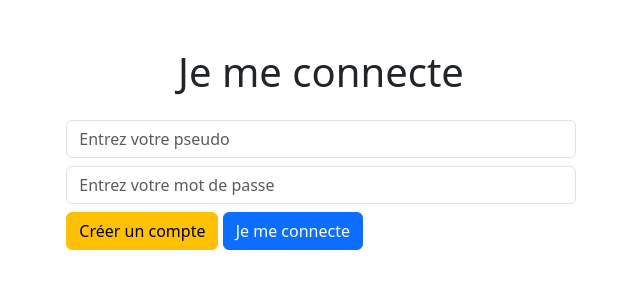
After one commit to maxime-huds/musee-mauroide, a PHP site: page /login/login.php in a window 1280 px wide. The commit adds this page. Shown: the top 300 px of the page, without its empty margins (319-959 px from the left). Run offline with PHP 8.4, Linux system fonts and the light colour scheme.

Commit message:
ajout login

```diff
--- a/cesar.html
+++ b/cesar.html
@@ -17,7 +17,7 @@
         <div class="collapse navbar-collapse" id="navbarNav">
             <ul class="navbar-nav">
                 <li class="nav-item">
-                    <a class="nav-link" href="index.html">Home</a>
+                    <a class="nav-link" href="index.php">Home</a>
                 </li>
                 <li class="nav-item">
                     <a class="nav-link" href="#">Finance</a>
--- a/index.php
+++ b/index.php
@@ -34,6 +34,7 @@
     </header>
     <!-- header -->
 
+    <!--  -->
 
     <!-- Bootstrap Carousel (Slider) with Automatic Slide -->
     <div id="newsCarousel" class="carousel slide" data-ride="carousel" style="max-width: 600px; margin: 0 auto;">
--- a/iut.html
+++ b/iut.html
@@ -17,12 +17,12 @@
         <div class="collapse navbar-collapse" id="navbarNav">
             <ul class="navbar-nav">
                 <li class="nav-item">
-                    <a class="nav-link" href="index.html">Home</a>
+                    <a class="nav-link" href="index.php">Home</a>
                 </li>
                 <li class="nav-item">
                     <a class="nav-link" href="#">Space</a>
                 </li>
-                <li class "nav-item">
+                <li class="nav-item">
                     <a class="nav-link" href="#">Discoveries</a>
                 </li>
                 <li class="nav-item">
--- /dev/null
+++ b/login/login.php
@@ -0,0 +1,44 @@
+<!doctype html>
+<html lang="fr">
+  <head>
+    <meta charset="utf-8">
+    <meta name="viewport" content="width=device-width, initial-scale=1">
+    <title>Bootstrap demo</title>
+    <link rel="stylesheet" href="style.css">
+    <link href="https://cdn.jsdelivr.net/npm/bootstrap@5.3.0-alpha3/dist/css/bootstrap.min.css" rel="stylesheet" integrity="sha384-KK94CHFLLe+nY2dmCWGMq91rCGa5gtU4mk92HdvYe+M/SXH301p5ILy+dN9+nJOZ" crossorigin="anonymous">
+
+  </head>
+
+  <body>
+    <div id="form" class="container-fluid">
+      <div class="row pt-5">
+        <form action="loginUser.php" class="col-md-5 mx-auto" method="post">
+          <h1 class="text-center mb-4">Je me connecte</h1>
+
+          <?php if(isset($_GET["message"])) : ?>
+            <?php
+              $classMessage = isset($_GET["type"]) && $_GET["type"] === "success" ? "alert-success" : "alert-warning";
+            ?>
+            <div class="alert <?= $classMessage ?> alert-dismissible fade show" role="alert">
+              <?=$_GET["message"];?>
+              <button type="button" class="btn-close" data-bs-dismiss="alert" aria-label="Close"></button>
+            </div>
+          <?php endif ?>
+
+          <div class="form-group mb-2">
+            <input type="text" name="pseudo" class="form-control" placeholder="Entrez votre pseudo" required>
+          </div>
+          <div class="form-group mb-2">
+            <input type="password" name="password" class="form-control" placeholder="Entrez votre mot de passe" required>
+          </div>
+          <div class="form-group">
+            <a href="register.php" class="btn btn-warning">Créer un compte</a>
+            <input type="submit" value="Je me connecte" class="btn btn-primary">
+          </div>
+        </form>
+      </div>
+    </div>
+
+    <script src="https://cdn.jsdelivr.net/npm/bootstrap@5.3.0-alpha3/dist/js/bootstrap.bundle.min.js" integrity="sha384-ENjdO4Dr2bkBIFxQpeoTz1HIcje39Wm4jDKdf19U8gI4ddQ3GYNS7NTKfAdVQSZe" crossorigin="anonymous"></script>
+  </body>
+</html>
```
Also changed, not shown: login/configs/database.php (added, +11 -0 lines), login/loginUser.php (added, +28 -0 lines), museum.html (added).
